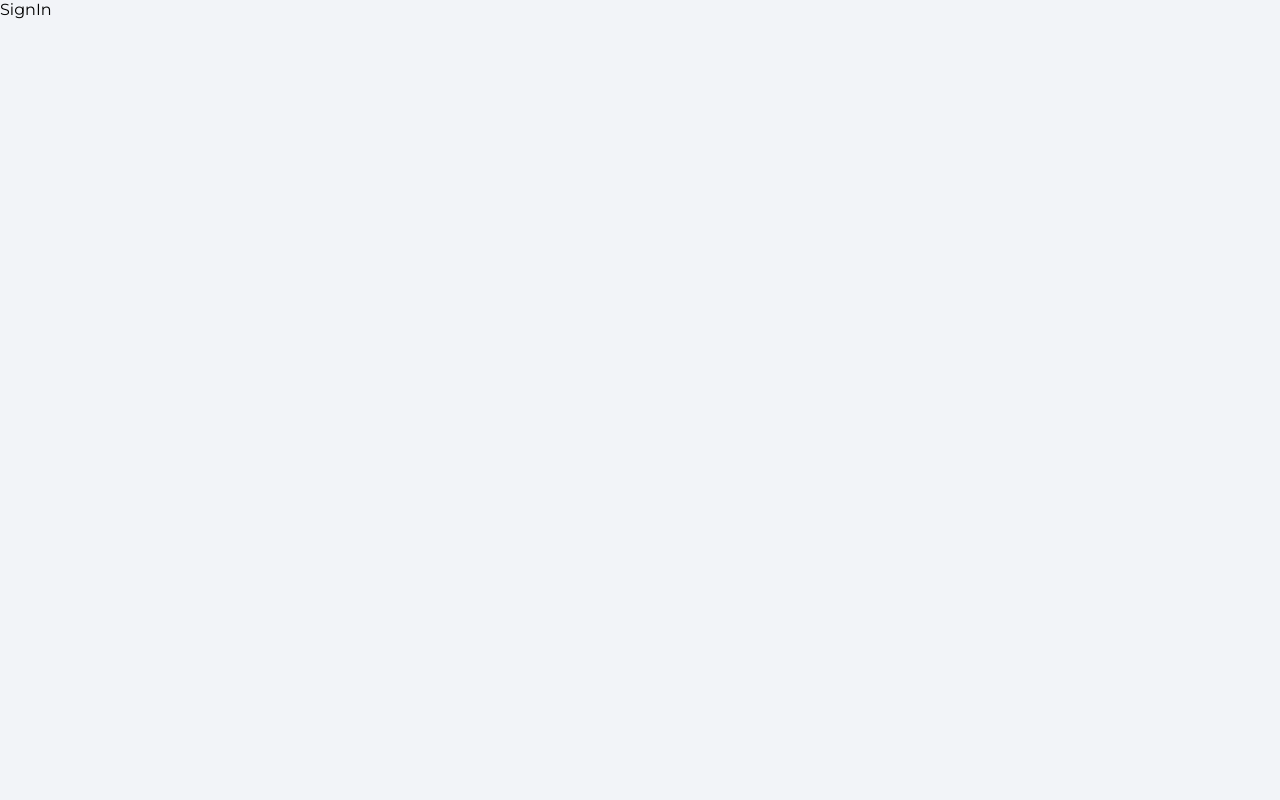
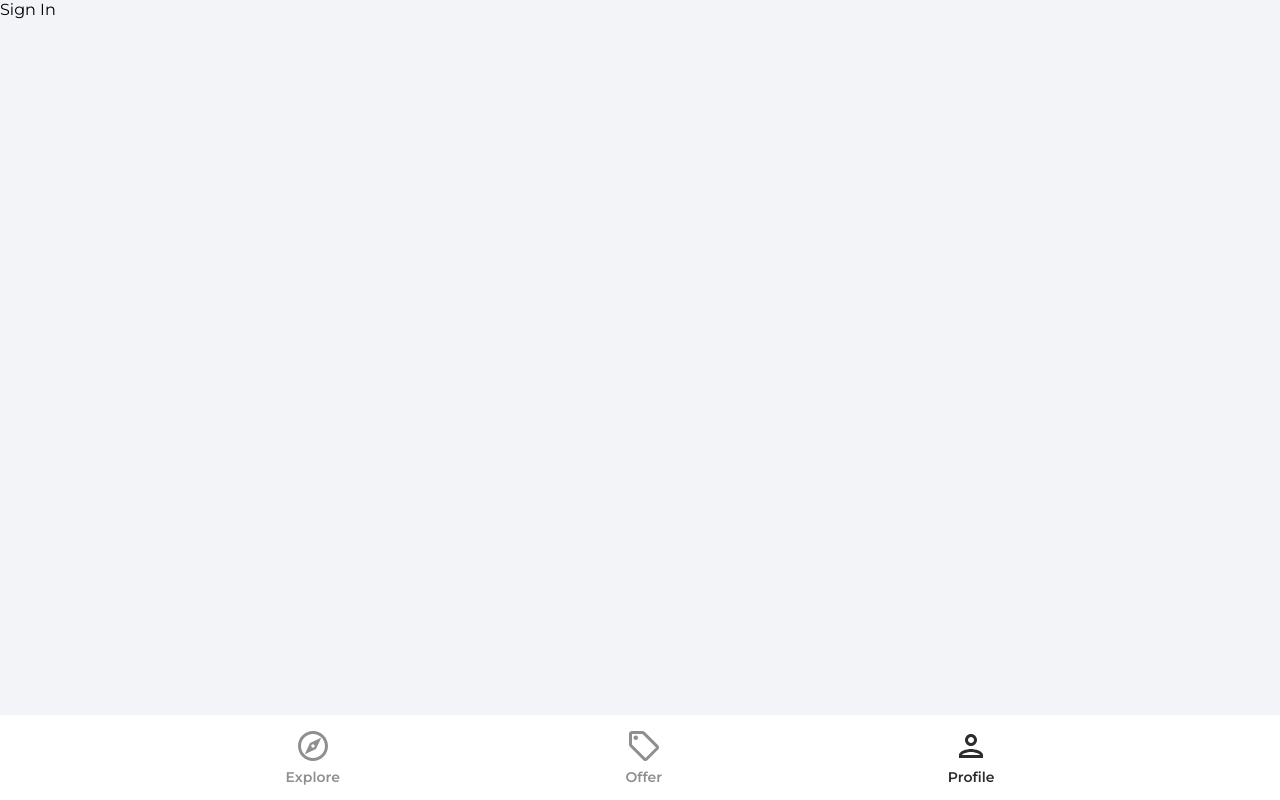
Before and after one commit to linno60/house-marketplace, a React (Create React App) app: page /profile in a window 1280 px wide. Built offline with nearby package versions, Linux system fonts and the light colour scheme.

Commit message:
adding navbar component

```diff
--- a/src/App.js
+++ b/src/App.js
@@ -1,4 +1,5 @@
 import { BrowserRouter as Router, Routes, Route } from 'react-router-dom'
+import Navbar from './components/Navbar'
 import Explore from './pages/Explore'
 import ForgotPassword from './pages/ForgotPassword'
 import Offers from './pages/Offers'
@@ -21,8 +22,9 @@
           <Route path='/sign-up' element={<SignUp />} />
           <Route path='/forgot-password' element={<ForgotPassword />} />
         </Routes>
+        <Navbar />
       </Router>
-      {/* Navbar */}
+
     </>
   )
 }
--- /dev/null
+++ b/src/components/Navbar.jsx
@@ -0,0 +1,92 @@
+import React from 'react'
+import { useNavigate, useLocation } from 'react-router-dom'
+import { ReactComponent as OfferIcon } from '../assets/svg/localOfferIcon.svg'
+import { ReactComponent as ExploreIcon } from '../assets/svg/exploreIcon.svg'
+import { ReactComponent as PersonOutlineIcon } from '../assets/svg/personOutlineIcon.svg'
+
+function Navbar() {
+    const navigate = useNavigate()
+    const location = useLocation()
+
+    const pathMatchRoute = (route) => {
+        if (route === location.pathname) {
+            return true
+        }
+    }
+
+    return (
+        <footer className="navbar">
+            <nav className="navbarNav">
+                <ul className="navbarListItems">
+                    <li
+                        className="navbarListItem"
+                        onClick={() => navigate('/')}
+                    >
+                        <ExploreIcon
+                            fill={pathMatchRoute('/') ? '#2c2c2c' : '#8f8f8f'}
+                            width="36px"
+                            height="36px"
+                        />
+                        <p
+                            className={
+                                pathMatchRoute('/')
+                                    ? 'navbarListItemNameActive'
+                                    : 'navbarListItemName'
+                            }
+                        >
+                            Explore
+                        </p>
+                    </li>
+                    <li
+                        className="navbarListItem"
+                        onClick={() => navigate('/offers')}
+                    >
+                        <OfferIcon
+                            fill={
+                                pathMatchRoute('/offers')
+                                    ? '#2c2c2c'
+                                    : '#8f8f8f'
+                            }
+                            width="36px"
+                            height="36px"
+                        />
+                        <p
+                            className={
+                                pathMatchRoute('/offers')
+                                    ? 'navbarListItemNameActive'
+                                    : 'navbarListItemName'
+                            }
+                        >
+                            Offer
+                        </p>
+                    </li>
+                    <li
+                        className="navbarListItem"
+                        onClick={() => navigate('/profile')}
+                    >
+                        <PersonOutlineIcon
+                            fill={
+                                pathMatchRoute('/profile')
+                                    ? '#2c2c2c'
+                                    : '#8f8f8f'
+                            }
+                            width="36px"
+                            height="36px"
+                        />
+                        <p
+                            className={
+                                pathMatchRoute('/profile')
+                                    ? 'navbarListItemNameActive'
+                                    : 'navbarListItemName'
+                            }
+                        >
+                            Profile
+                        </p>
+                    </li>
+                </ul>
+            </nav>
+        </footer>
+    )
+}
+
+export default Navbar
--- a/src/pages/SignIn.jsx
+++ b/src/pages/SignIn.jsx
@@ -1,9 +1,7 @@
 import React from 'react'
 
 function SignIn() {
-  return (
-    <div>SignIn</div>
-  )
+    return <div>Sign In</div>
 }
 
 export default SignIn
--- a/src/pages/SignUp.jsx
+++ b/src/pages/SignUp.jsx
@@ -1,9 +1,7 @@
 import React from 'react'
 
 function SignUp() {
-  return (
-    <div>SignUp</div>
-  )
+    return <div>Sign Up</div>
 }
 
 export default SignUp
```
